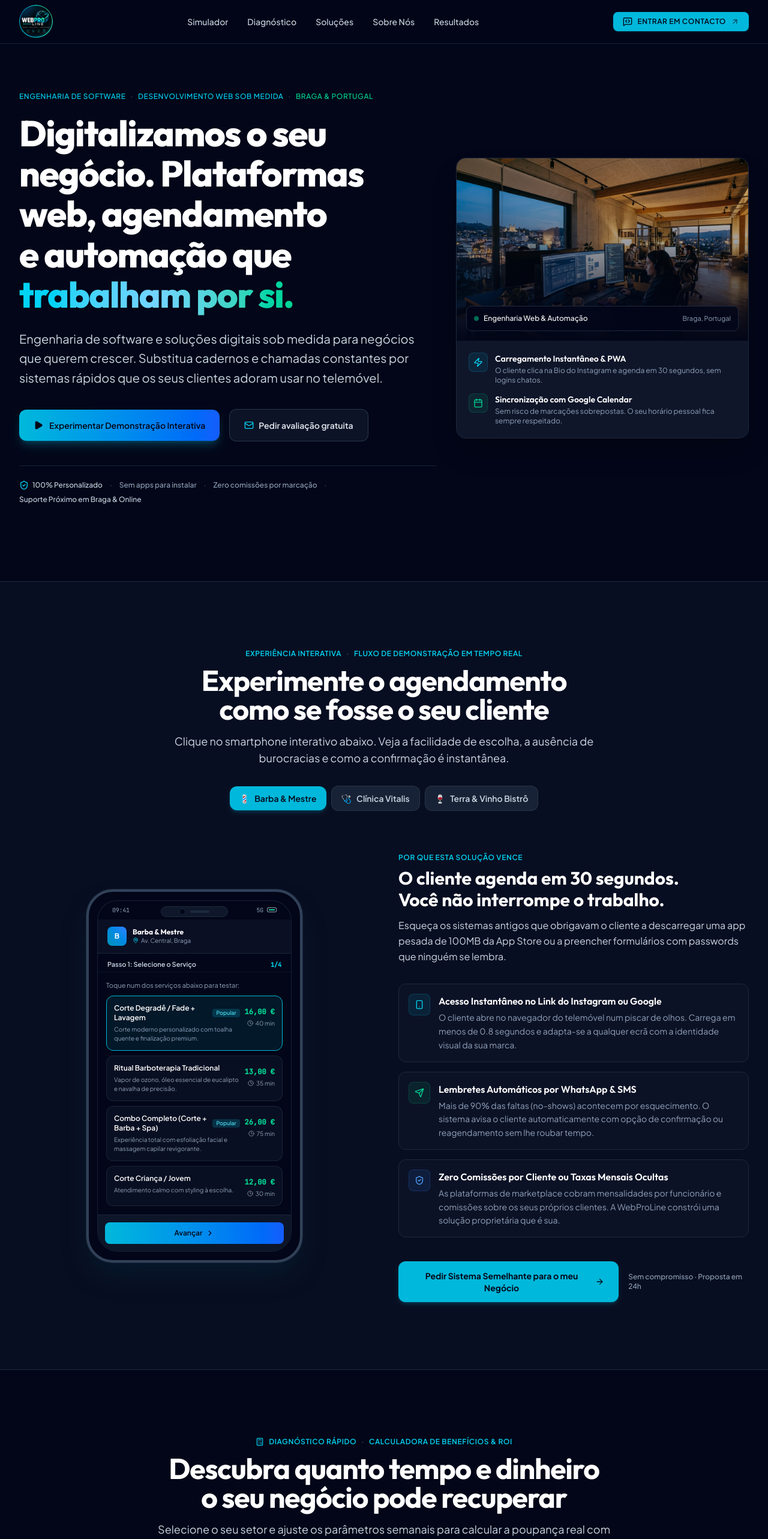
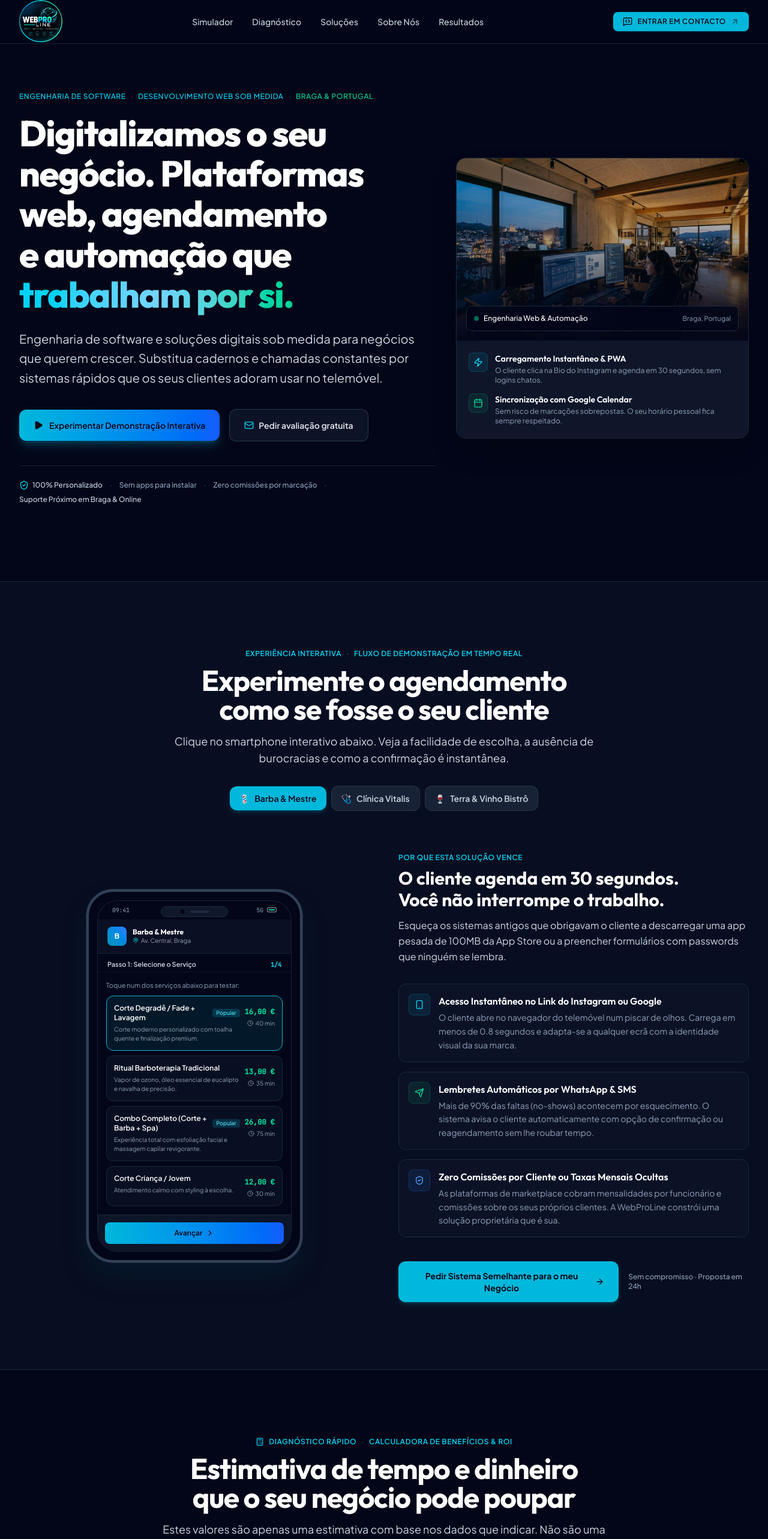
Before and after one commit to webproline/webproline-site, a React (Vite) app: page / in a window 1280 px wide. Shown: the top 2566 px of the page at 60% size. Built offline with nearby package versions, Linux system fonts and the light colour scheme.

Commit message:
Atualizar site

```diff
--- a/src/components/AboutUs.tsx
+++ b/src/components/AboutUs.tsx
@@ -81,14 +81,14 @@ export const AboutUs: React.FC = () => {
               <div className="p-4 rounded-xl bg-slate-900/50 border border-slate-800">
                 <span className="text-rose-400 font-semibold text-xs block mb-1">❌ O Problema Habitual</span>
                 <p className="text-xs text-slate-300 leading-relaxed">
-                  Plataformas de marketplace genéricas que cobram comissões por cada cliente marcado, ou sites em templates lentos que quebram com a primeira atualização.
+                  Plataformas genéricas que cobram comissões por cada marcação, ou sites feitos com modelos prontos que ficam lentos e difíceis de manter.
                 </p>
               </div>
 
               <div className="p-4 rounded-xl bg-cyan-950/20 border border-cyan-800/40">
                 <span className="text-cyan-400 font-semibold text-xs block mb-1">✅ A Abordagem WebProLine</span>
                 <p className="text-xs text-slate-300 leading-relaxed">
-                  Sistemas proprietários, leves e rápidos. Sem intermediários, sem comissões abusivas e feitos à medida da rotina real do seu negócio.
+                  Sistemas feitos à medida, leves e rápidos. Sem intermediários, sem comissões e adaptados à rotina real do seu negócio.
                 </p>
               </div>
             </div>
@@ -101,8 +101,8 @@ export const AboutUs: React.FC = () => {
               <div className="flex items-start gap-3">
                 <CheckCircle2 className="h-5 w-5 text-emerald-400 shrink-0 mt-0.5" />
                 <div>
-                  <h5 className="text-sm font-semibold text-white">Zero jargão incompreensível</h5>
-                  <p className="text-xs text-slate-400 mt-0.5">Explicamos o funcionamento em termos claros de negócio: quanto tempo poupa e quanto passa a faturar.</p>
+                  <h5 className="text-sm font-semibold text-white">Linguagem clara e direta</h5>
+                  <p className="text-xs text-slate-400 mt-0.5">Explicamos tudo em termos de negócio: quanto tempo poupa e quanto pode passar a faturar.</p>
                 </div>
               </div>
 
--- a/src/components/Navbar.tsx
+++ b/src/components/Navbar.tsx
@@ -22,12 +22,12 @@ export const Navbar: React.FC = () => {
           className="flex items-center transition-opacity hover:opacity-90"
         >
           <img
-            src="/logo_webproline_256.png"
-            alt="WebProLine"
-            width={56}
-            height={56}
-            className="h-14 w-14 rounded-full"
-          />
+          src="/logo_webproline_256.png"
+          alt="WebProLine"
+          width={72}
+          height={72}
+          className="h-16 w-16 sm:h-18 sm:w-18 rounded-full"
+        />
         </a>
 
         {/* Zone 2: 4-6 clean text navigation links */}
--- a/src/components/NeedsCalculator.tsx
+++ b/src/components/NeedsCalculator.tsx
@@ -69,10 +69,11 @@ export const NeedsCalculator: React.FC = () => {
             <span>Calculadora de Benefícios & ROI</span>
           </div>
           <h2 className="text-3xl sm:text-4xl lg:text-5xl font-bold tracking-tight text-white font-display text-balance">
-            Descubra quanto tempo e dinheiro o seu negócio pode recuperar
+            Estimativa de tempo e dinheiro que o seu negócio pode poupar
           </h2>
           <p className="mt-4 text-base sm:text-lg text-slate-300">
-            Selecione o seu setor e ajuste os parâmetros semanais para calcular a poupança real com uma plataforma sob medida.
+            Estes valores são apenas uma estimativa com base nos dados que indicar.
+            Não são uma garantia nem uma promessa de resultados.
           </p>
         </div>
 
@@ -175,7 +176,7 @@ export const NeedsCalculator: React.FC = () => {
                   <Clock className="h-4 w-4" />
                 </div>
                 <div>
-                    <span className="text-xs text-slate-400 block">Tempo livre recuperado</span>
+                  <span className="text-xs text-slate-400 block">Estimativa de horas que pode deixar de gastar</span>
                   <span className="text-sm font-semibold text-slate-200">Menos interrupções</span>
                 </div>
               </div>
@@ -193,7 +194,7 @@ export const NeedsCalculator: React.FC = () => {
                   <TrendingUp className="h-4 w-4" />
                 </div>
                 <div>
-                    <span className="text-xs text-slate-400 block">Valor estimado recuperado</span>
+                  <span className="text-xs text-slate-400 block">Estimativa de valor que pode deixar de perder</span>
                   <span className="text-sm font-semibold text-slate-200">No-shows + horas úteis</span>
                 </div>
               </div>
@@ -203,6 +204,12 @@ export const NeedsCalculator: React.FC = () => {
                 </span>
                 <span className="block text-[10px] text-slate-400">estimativa/mês</span>
               </div>
+            </div>
+
+            {/* Aviso claro */}
+            <div className="p-3 rounded-xl bg-amber-950/40 border border-amber-800/50 text-xs text-amber-200/90 leading-relaxed">
+              <strong className="text-amber-300">Atenção:</strong> estes números são apenas uma simulação.
+              O resultado real depende da forma como o seu negócio funciona e da utilização da plataforma.
             </div>
         </div>
 
--- a/src/components/ServicesSection.tsx
+++ b/src/components/ServicesSection.tsx
@@ -38,7 +38,7 @@ export const ServicesSection: React.FC = () => {
     {
       id: 'ecommerce',
       number: '02',
-      title: 'E-commerce & Lojas de Alta Conversão',
+      title: 'E-commerce & Lojas Online',
       subtitle: 'Comércio Local, Garrafeiras, Vestuário e Fabricantes',
       summary: 'Lojas online rápidas que carregam em menos de 0.8s, preparadas para vender em Portugal com pagamentos sem fricção.',
       highlight: 'Checkout simplificado com MB WAY e Multibanco em 1 clique',
```
Lines whose indentation alone changed are shown as unchanged.
